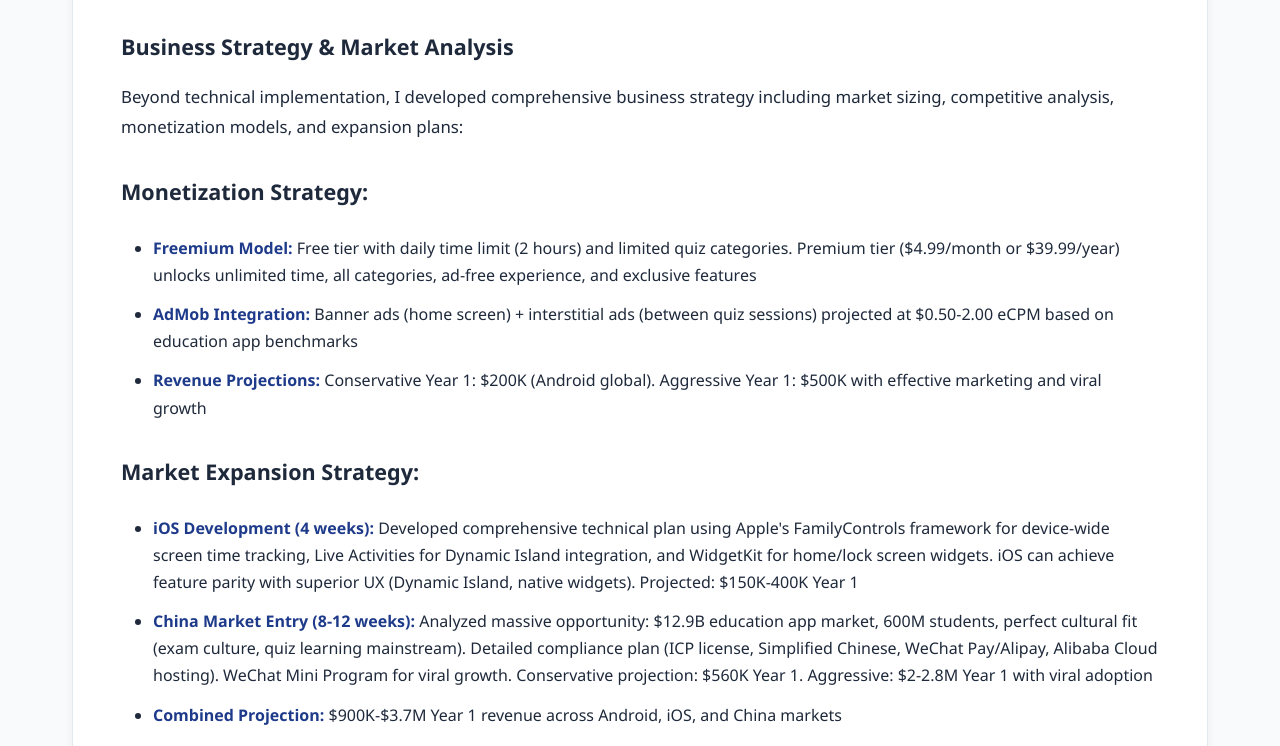
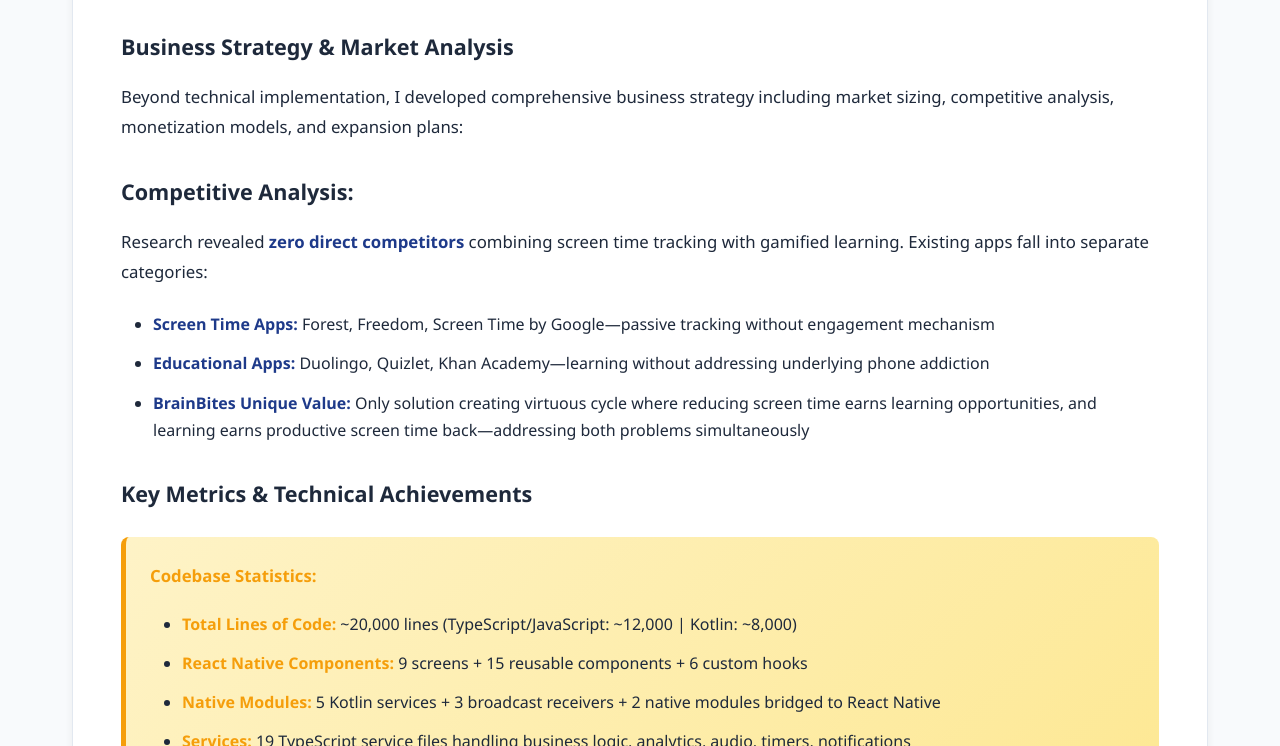
Before and after one commit to Knick011/Portfolio, a plain HTML site: page index.html in a window 1280 px wide. Shown: the part 11254-12000 px from the top of the page. Drawn offline with Linux system fonts and the light colour scheme.

Commit message:
Remove monetization and market expansion strategies
Removed monetization and market expansion strategies from the content.

```diff
--- a/index.html
+++ b/index.html
@@ -570,19 +570,6 @@
                     Beyond technical implementation, I developed comprehensive business strategy including market sizing, competitive analysis, monetization models, and expansion plans:
                 </p>
 
-                <h4>Monetization Strategy:</h4>
-                <ul>
-                    <li><strong>Freemium Model:</strong> Free tier with daily time limit (2 hours) and limited quiz categories. Premium tier ($4.99/month or $39.99/year) unlocks unlimited time, all categories, ad-free experience, and exclusive features</li>
-                    <li><strong>AdMob Integration:</strong> Banner ads (home screen) + interstitial ads (between quiz sessions) projected at $0.50-2.00 eCPM based on education app benchmarks</li>
-                    <li><strong>Revenue Projections:</strong> Conservative Year 1: $200K (Android global). Aggressive Year 1: $500K with effective marketing and viral growth</li>
-                </ul>
-
-                <h4>Market Expansion Strategy:</h4>
-                <ul>
-                    <li><strong>iOS Development (4 weeks):</strong> Developed comprehensive technical plan using Apple's FamilyControls framework for device-wide screen time tracking, Live Activities for Dynamic Island integration, and WidgetKit for home/lock screen widgets. iOS can achieve feature parity with superior UX (Dynamic Island, native widgets). Projected: $150K-400K Year 1</li>
-                    <li><strong>China Market Entry (8-12 weeks):</strong> Analyzed massive opportunity: $12.9B education app market, 600M students, perfect cultural fit (exam culture, quiz learning mainstream). Detailed compliance plan (ICP license, Simplified Chinese, WeChat Pay/Alipay, Alibaba Cloud hosting). WeChat Mini Program for viral growth. Conservative projection: $560K Year 1. Aggressive: $2-2.8M Year 1 with viral adoption</li>
-                    <li><strong>Combined Projection:</strong> $900K-$3.7M Year 1 revenue across Android, iOS, and China markets</li>
-                </ul>
 
                 <h4>Competitive Analysis:</h4>
                 <p>
```
